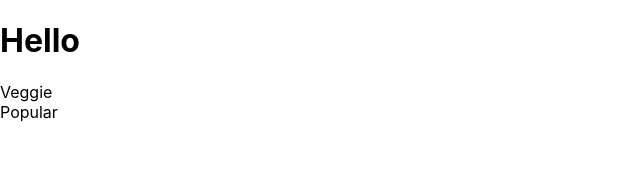
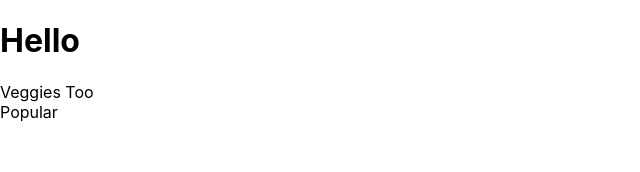
Before and after one commit to villettec/Recipe_Application, a React (Create React App) app: page / in a window 1280 px wide. Shown: the top 172 px of the page, without its empty margins (0-640 px from the left). Built offline with nearby package versions, Linux system fonts and the light colour scheme.

Commit message:
Testing change

```diff
--- a/src/components/Veggie.jsx
+++ b/src/components/Veggie.jsx
@@ -1,6 +1,6 @@
 function Veggie() {
   return (
-    <div>Veggie</div>
+    <div>Veggies Too</div>
   )
 }
 
```
